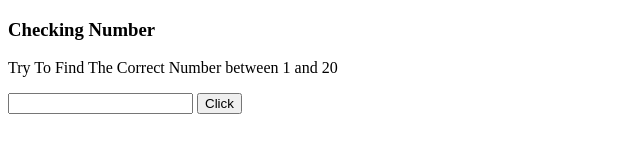
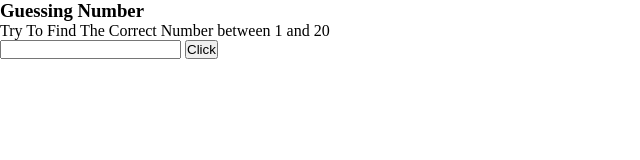
Before and after one commit to janabdullahi/jsLearning, a plain HTML site: page third part/index.html in a window 1280 px wide. Shown: the whole page, without its empty margins (0-640 px from the left). Drawn offline with Linux system fonts and the light colour scheme.

Commit message:
add default style

```diff
--- a/third part/index.html
+++ b/third part/index.html
@@ -4,12 +4,13 @@
     <meta charset="UTF-8">
     <meta http-equiv="X-UA-Compatible" content="IE=edge">
     <meta name="viewport" content="width=device-width, initial-scale=1.0">
-    <title>Document</title>
+    <title>Finding Number</title>
+    <link rel="stylesheet" href="style.css">
 </head>
 <body>
     <div class="container">
         <div class="details">
-            <h3 class="title">Checking Number</h3>
+            <h3 class="title">Guessing Number</h3>
             <p class="paragraph">Try to find the Number</p>
             <p class="number" hidden></p>
             <p class="score"></p>
--- /dev/null
+++ b/third part/style.css
@@ -0,0 +1,9 @@
+* {
+    margin: 0;
+    padding: 0;
+    box-sizing: border-box;
+}
+
+html{
+    font-size: 62.5;
+}
```
